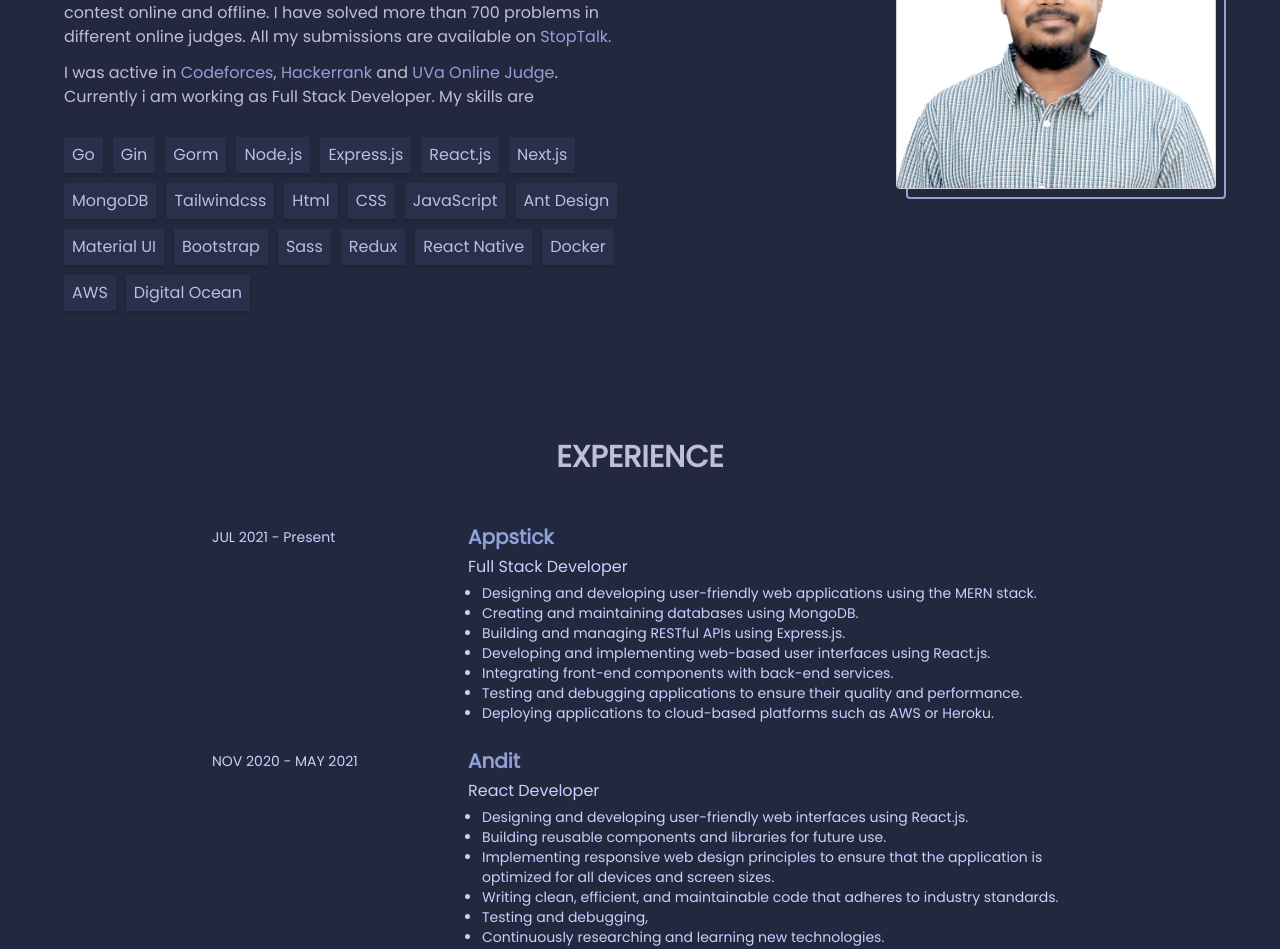
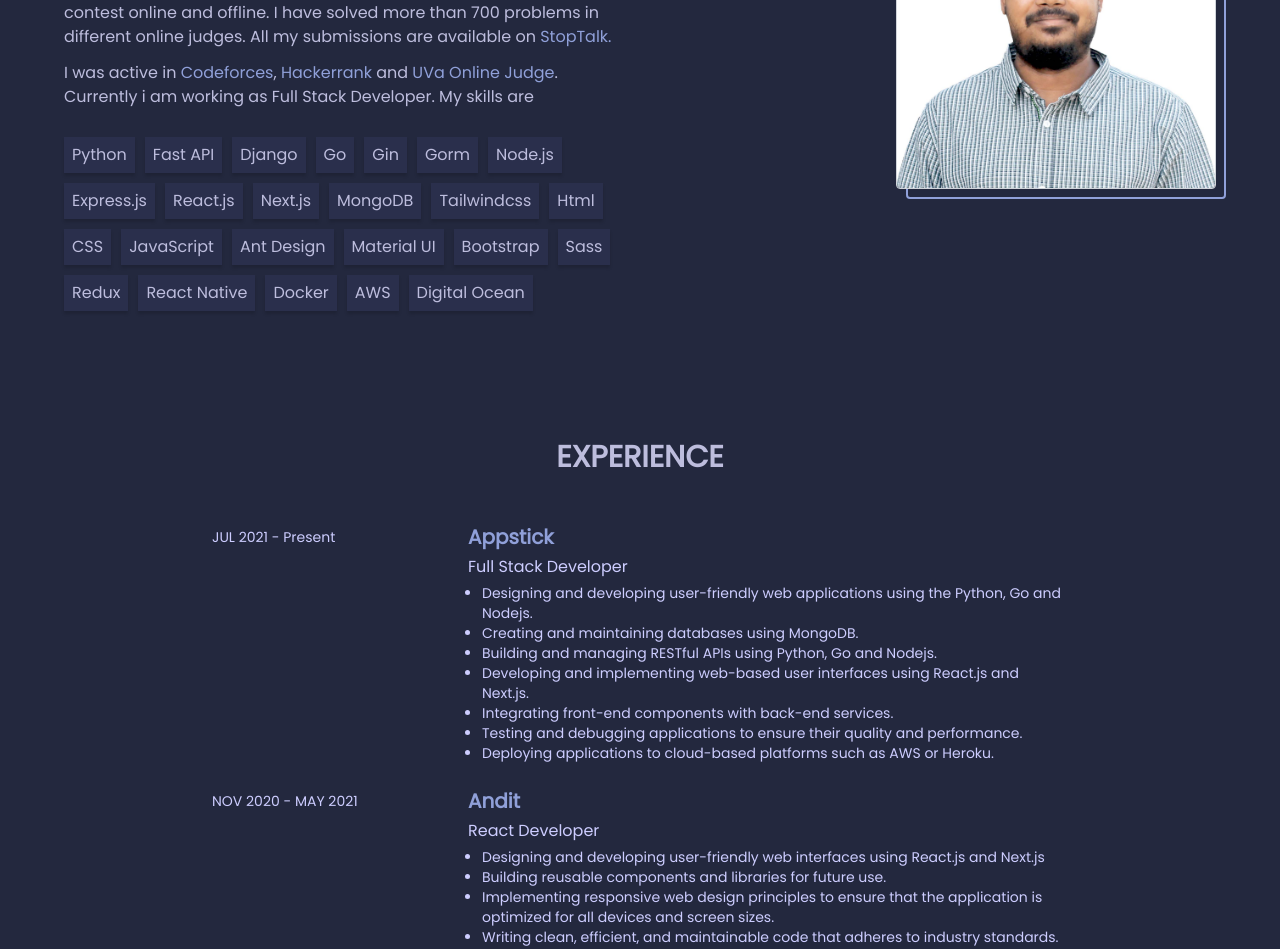
Before and after one commit to tuhin-cse/tuhin-cse, a Next.js app: page / in a window 1280 px wide. Shown: the part 860-1809 px from the top of the page. Built offline with nearby package versions, Linux system fonts and the light colour scheme.

Commit message:
Updated Info

```diff
--- a/components/home/about.js
+++ b/components/home/about.js
@@ -27,7 +27,7 @@ const About = () => {
                         Currently i am working as Full Stack Developer. My skills are</p>
 
                     <div className="flex flex-wrap justify-center md:justify-start gap-2.5 mt-4">
-                        {['Go', 'Gin', 'Gorm', 'Node.js', 'Express.js', 'React.js', 'Next.js', 'MongoDB', 'Tailwindcss', 'Html', 'CSS',
+                        {[ 'Python', 'Fast API', 'Django', 'Go', 'Gin', 'Gorm', 'Node.js', 'Express.js', 'React.js', 'Next.js', 'MongoDB', 'Tailwindcss', 'Html', 'CSS',
                             'JavaScript', 'Ant Design', 'Material UI', 'Bootstrap', 'Sass', 'Redux', 'React Native',
                             'Docker', 'AWS', 'Digital Ocean'].map((item, index) => (
                             <span key={index}
--- a/components/home/exprience.js
+++ b/components/home/exprience.js
@@ -6,10 +6,10 @@ const Experience = () => {
             company: "Appstick",
             role: "Full Stack Developer",
             descriptions: [
-                "Designing and developing user-friendly web applications using the MERN stack.",
-                "Creating and maintaining databases using MongoDB.",
-                "Building and managing RESTful APIs using Express.js.",
-                "Developing and implementing web-based user interfaces using React.js.",
+                "Designing and developing user-friendly web applications using the Python, Go and Nodejs.",
+                "Creating and maintaining databases using  MongoDB.",
+                "Building and managing RESTful APIs using Python, Go and Nodejs.",
+                "Developing and implementing web-based user interfaces using React.js and Next.js.",
                 "Integrating front-end components with back-end services.",
                 "Testing and debugging applications to ensure their quality and performance.",
                 "Deploying applications to cloud-based platforms such as AWS or Heroku."
@@ -20,7 +20,7 @@ const Experience = () => {
             company: "Andit",
             role: "React Developer",
             descriptions: [
-                "Designing and developing user-friendly web interfaces using React.js.",
+                "Designing and developing user-friendly web interfaces using React.js and Next.js",
                 "Building reusable components and libraries for future use.",
                 "Implementing responsive web design principles to ensure that the application is optimized for all devices and screen sizes.",
                 "Writing clean, efficient, and maintainable code that adheres to industry standards.",
```
